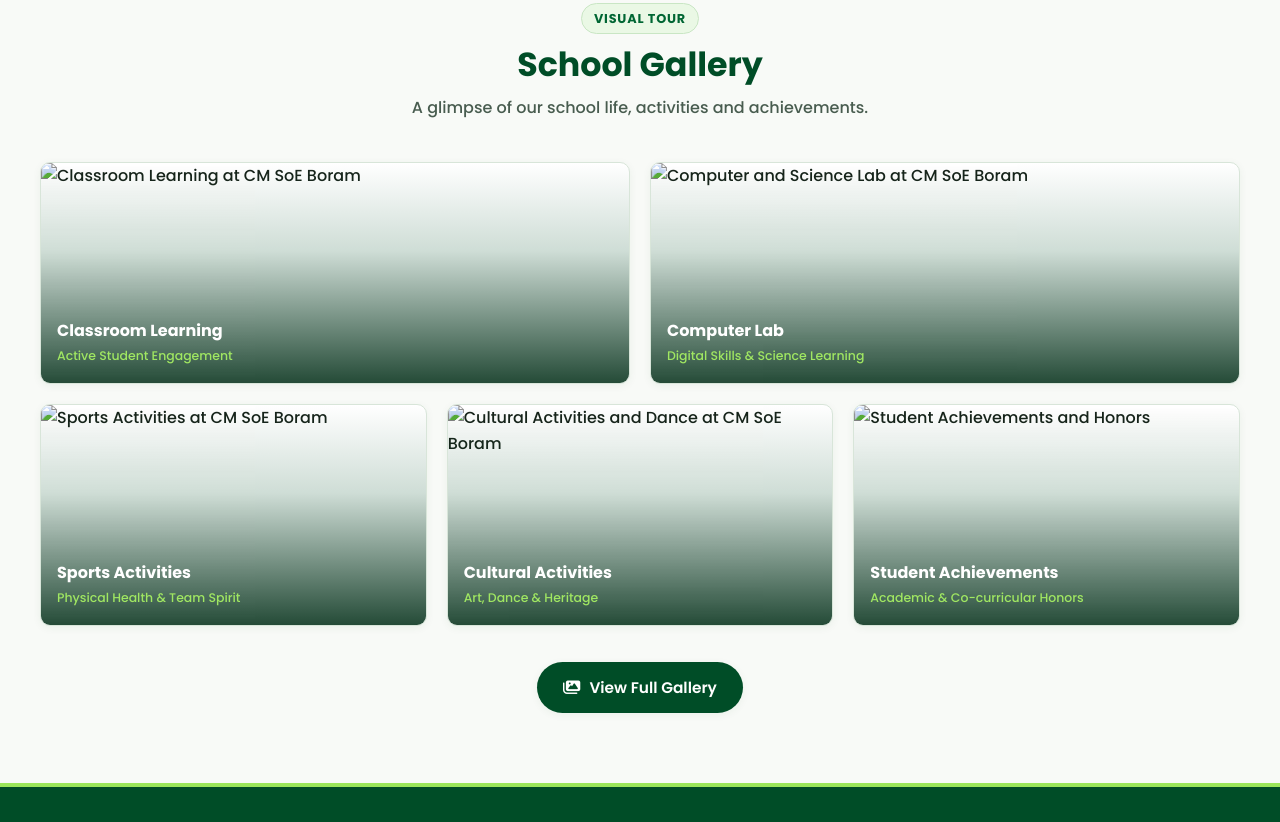
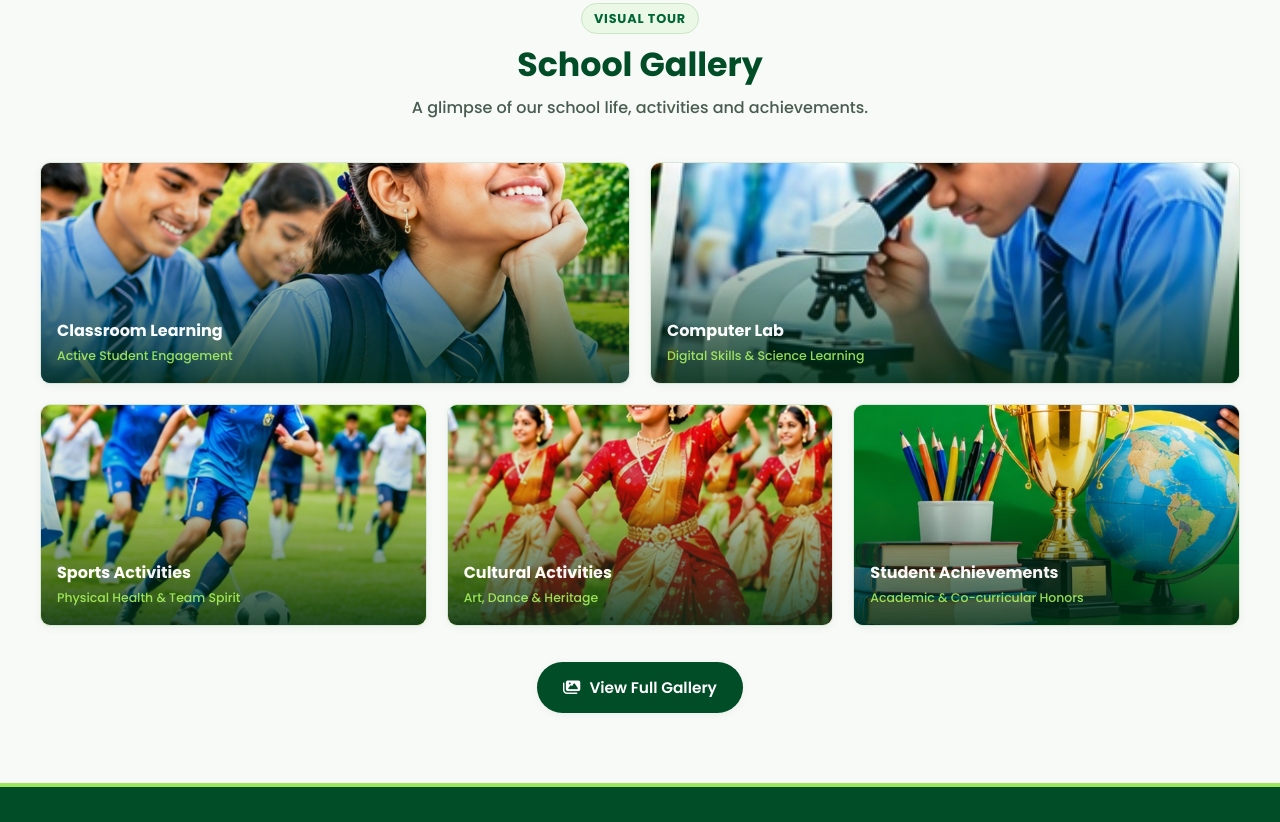
Before and after one commit to olfant/cm-soe-adibasi-hs-boram, a plain HTML site: page index.html in a window 1280 px wide. Shown: the part 2208-3030 px from the top of the page. Drawn offline with Linux system fonts and the light colour scheme.

Commit message:
Update index.html

```diff
--- a/index.html
+++ b/index.html
@@ -44,7 +44,7 @@
           <!-- Right: Government of Jharkhand emblem -->
           <div class="brand-emblem brand-emblem-right">
             <span class="emblem-ring">
-              <img src="assets/images/government-logo.svg" alt="Government of Jharkhand Seal" onerror="this.onerror=null; this.src='assets/images/government-logo.png';">
+              <img src="assets/images/media/government-logo.svg" alt="Government of Jharkhand Seal" onerror="this.onerror=null; this.src='assets/images/media/government-logo.png';">
             </span>
           </div>
         </div>
@@ -182,7 +182,7 @@
           <!-- SECTION 3: ABOUT OUR SCHOOL (Left Column) -->
           <div class="about-card-left fade-in-up">
             <div class="about-img-frame">
-              <img src="assets/images/school-building.jpg" alt="CM SoE ADIBASI H.S. BORAM Campus Building">
+              <img src="assets/images/media/school-building.jpg" alt="CM SoE ADIBASI H.S. BORAM Campus Building">
             </div>
             <div class="about-text-content">
               <span class="section-tag">About Institution</span>
@@ -349,7 +349,7 @@
         <div class="gallery-grid-5">
           <!-- Card 1: Classroom Learning -->
           <div class="gallery-card fade-in-up" tabindex="0" role="button" aria-label="View Classroom Learning photo">
-            <img src="assets/images/classroom.jpg" alt="Classroom Learning at CM SoE Boram">
+            <img src="assets/images/media/classroom.jpg" alt="Classroom Learning at CM SoE Boram">
             <div class="gallery-card-overlay">
               <div class="gallery-card-title">Classroom Learning</div>
               <div class="gallery-card-sub">Active Student Engagement</div>
@@ -358,7 +358,7 @@
 
           <!-- Card 2: Computer Lab -->
           <div class="gallery-card fade-in-up" tabindex="0" role="button" aria-label="View Computer Lab photo">
-            <img src="assets/images/computer-lab.jpg" alt="Computer and Science Lab at CM SoE Boram">
+            <img src="assets/images/media/computer-lab.jpg" alt="Computer and Science Lab at CM SoE Boram">
             <div class="gallery-card-overlay">
               <div class="gallery-card-title">Computer Lab</div>
               <div class="gallery-card-sub">Digital Skills & Science Learning</div>
@@ -367,7 +367,7 @@
 
           <!-- Card 3: Sports Activities -->
           <div class="gallery-card fade-in-up" tabindex="0" role="button" aria-label="View Sports Activities photo">
-            <img src="assets/images/sports.jpg" alt="Sports Activities at CM SoE Boram">
+            <img src="assets/images/media/sports.jpg" alt="Sports Activities at CM SoE Boram">
             <div class="gallery-card-overlay">
               <div class="gallery-card-title">Sports Activities</div>
               <div class="gallery-card-sub">Physical Health & Team Spirit</div>
@@ -376,7 +376,7 @@
 
           <!-- Card 4: Cultural Activities -->
           <div class="gallery-card fade-in-up" tabindex="0" role="button" aria-label="View Cultural Activities photo">
-            <img src="assets/images/cultural-activities.jpg" alt="Cultural Activities and Dance at CM SoE Boram">
+            <img src="assets/images/media/cultural-activities.jpg" alt="Cultural Activities and Dance at CM SoE Boram">
             <div class="gallery-card-overlay">
               <div class="gallery-card-title">Cultural Activities</div>
               <div class="gallery-card-sub">Art, Dance & Heritage</div>
@@ -385,7 +385,7 @@
 
           <!-- Card 5: Student Achievements -->
           <div class="gallery-card fade-in-up" tabindex="0" role="button" aria-label="View Student Achievements photo">
-            <img src="assets/images/achievements.jpg" alt="Student Achievements and Honors">
+            <img src="assets/images/media/achievements.jpg" alt="Student Achievements and Honors">
             <div class="gallery-card-overlay">
               <div class="gallery-card-title">Student Achievements</div>
               <div class="gallery-card-sub">Academic & Co-curricular Honors</div>
```
